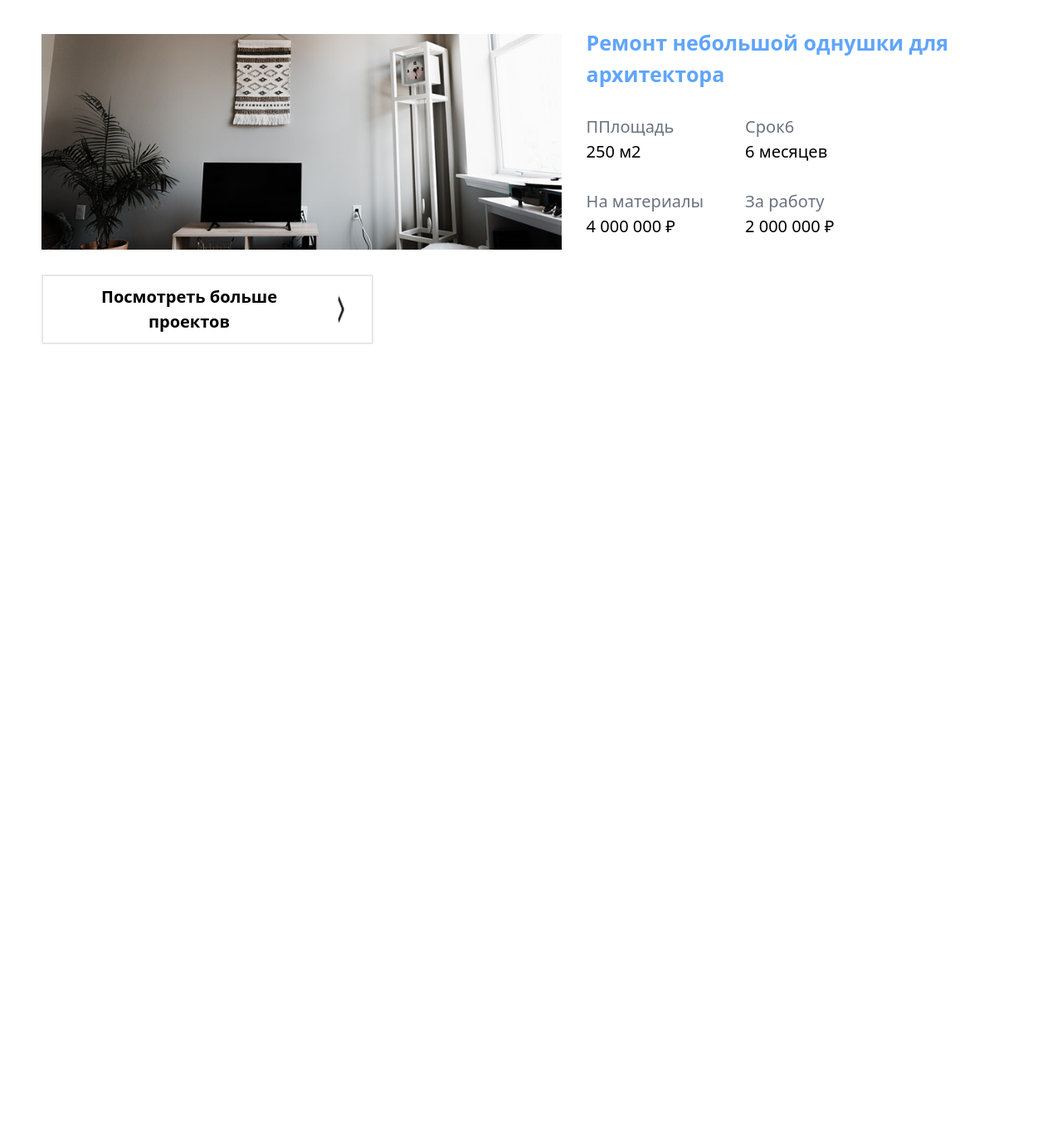
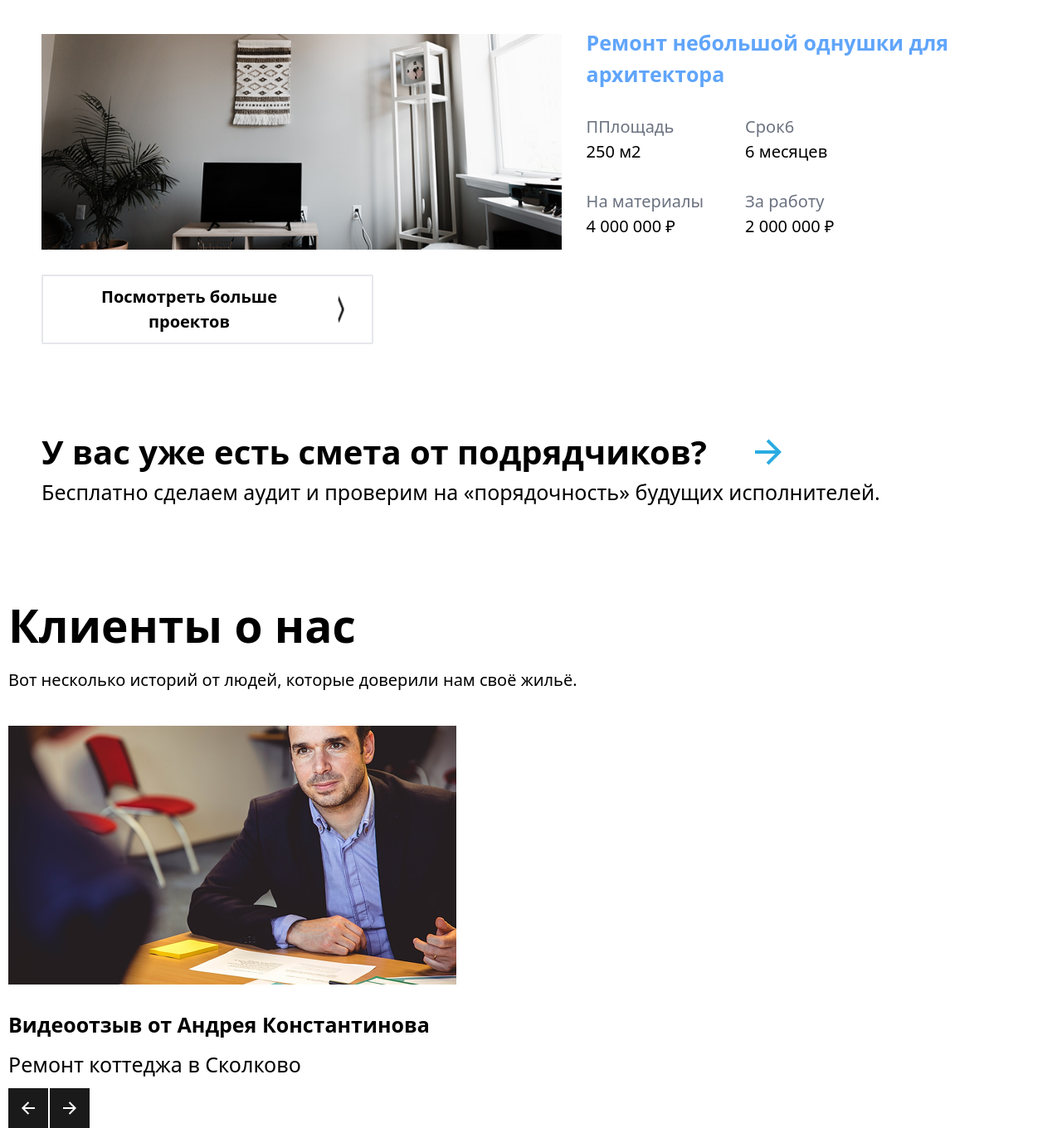
Before and after one commit to bilolrahimov/project, a website: page src/index.html in a window 1280 px wide. Shown: the part 2687-4047 px from the top of the page at 83% size. Before the commit the page ends 3102 px from the top, so only its background shows below. Drawn offline with nearby package versions, Linux system fonts and the light colour scheme; files that its build step writes are made by us from their sources.

Commit message:
bilol branch

```diff
--- a/src/index.html
+++ b/src/index.html
@@ -186,5 +186,27 @@
             <img src="./assets/arrow-right-s-line.png" alt="">
         </div>
     </section>
+
+    <div class="py-[100px] px-[10px] max-w-[1200px] m-auto justify-between">
+        <main class="flex items-center gap-[50px]">
+            <h1 class="text-[40px] font-bold">У вас уже есть смета от подрядчиков?</h1>
+            <img src="./assets/arrow-right-line.png" alt="">
+        </main>
+        <p class="text-[25px]">Бесплатно сделаем аудит и проверим на «порядочность» будущих исполнителей.</p>
+    </div>
+
+
+    <section class="px-[10px]">
+        <main>
+            <h1 class="text-[40px] font-bold lg:text-[55px]">Клиенты о нас</h1>
+            <p class="text-[25px] py-[30px] lg:text-[20px] lg:py-[10px]">Вот несколько историй от людей, которые доверили нам своё жильё.</p>
+        </main>
+        <main>
+            <img class="py-[30px]" src="./assets/video.png" alt="">
+            <p class="text-[40px] font-bold lg:text-[25px]">Видеоотзыв от Андрея  Константинова</p>
+            <p class="py-[30px] text-[25px] lg:py-[10px]">Ремонт коттеджа в Сколково</p>
+        </main>
+        <img src="./assets/arrows.png" alt="">
+    </section>
 </body>
 </html>
```
Also changed, not shown: src/assets/arrow-right-line.png (added), src/assets/arrows.png (added), src/assets/video.png (added).
